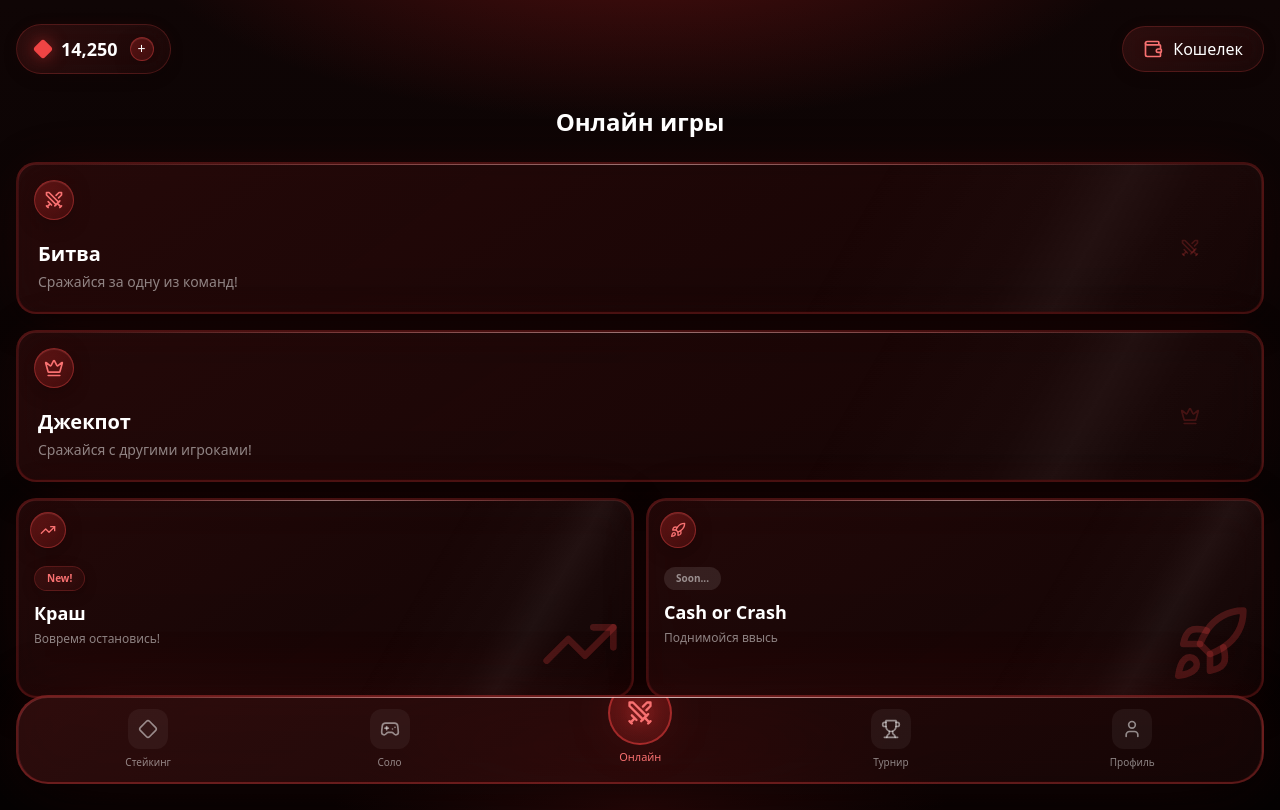
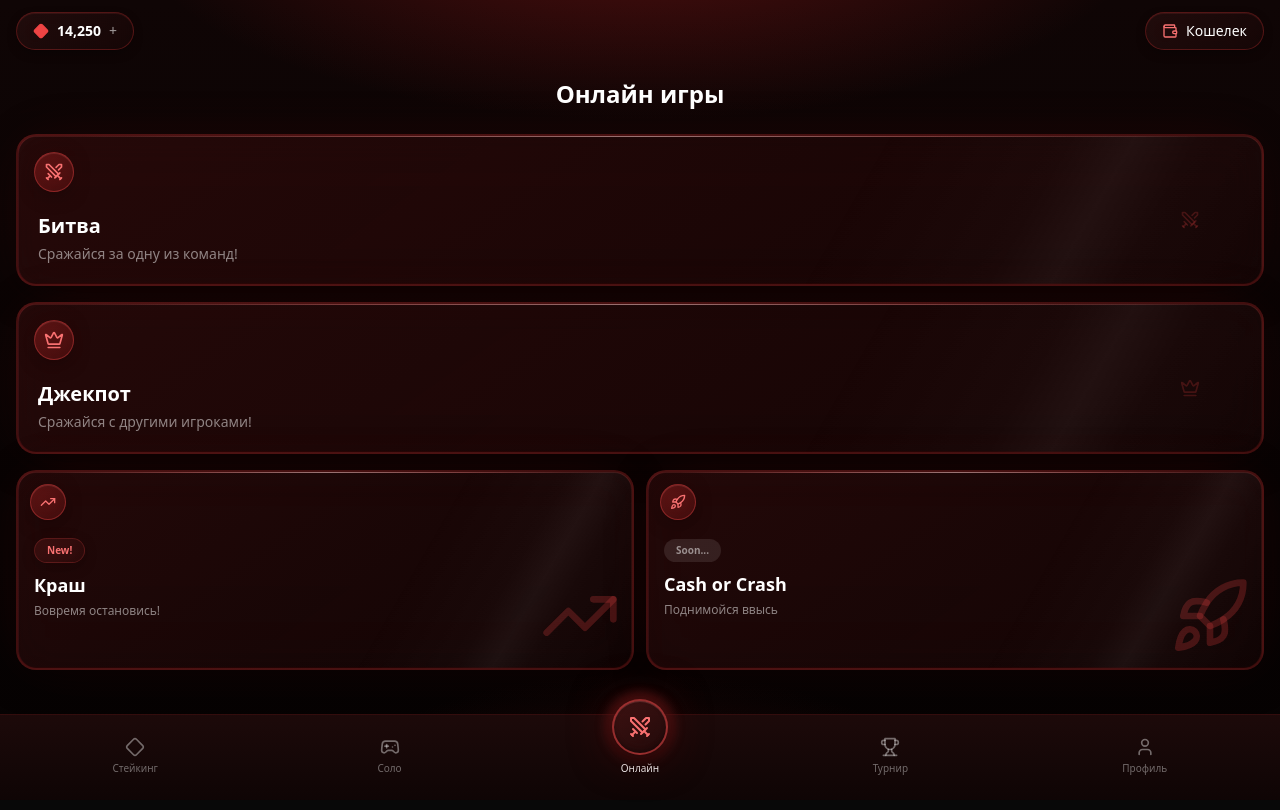
Before and after one commit to vetimot1-oss/test, a Next.js app: page / in a window 1280 px wide. Built offline with nearby package versions, Linux system fonts and the light colour scheme.

Commit message:
fix: update navigation bar design to match reference
Update header buttons, hide scrollbar, redesign navigation bar with new styles

```diff
--- a/app/globals.css
+++ b/app/globals.css
@@ -48,6 +48,13 @@
 @layer base {
   * {
     border-color: hsl(var(--border));
+    /* Hide scrollbar */
+    scrollbar-width: none;
+    -ms-overflow-style: none;
+  }
+
+  *::-webkit-scrollbar {
+    display: none;
   }
 
   body {
@@ -56,6 +63,7 @@
     font-family: system-ui, -apple-system, BlinkMacSystemFont, 'Segoe UI', sans-serif;
     -webkit-font-smoothing: antialiased;
     -moz-osx-font-smoothing: grayscale;
+    overflow-x: hidden;
   }
 }
 
@@ -343,6 +351,59 @@
   .icon-glow {
     filter: drop-shadow(0 0 8px rgba(255, 60, 60, 0.5));
   }
+
+  /* Header pill - smaller, subtle */
+  .header-pill {
+    background: linear-gradient(
+      135deg,
+      rgba(40, 15, 15, 0.7) 0%,
+      rgba(25, 8, 8, 0.6) 100%
+    );
+    backdrop-filter: blur(10px) saturate(1.3);
+    -webkit-backdrop-filter: blur(10px) saturate(1.3);
+    border-radius: 9999px;
+    border: 1px solid rgba(255, 60, 60, 0.25);
+    padding: 8px 16px;
+    box-shadow:
+      inset 0 1px 0 0 rgba(255, 100, 100, 0.1),
+      0 4px 12px -4px rgba(0, 0, 0, 0.5);
+  }
+
+  /* Navigation bar */
+  .nav-bar {
+    background: linear-gradient(
+      180deg,
+      rgba(30, 10, 10, 0.95) 0%,
+      rgba(15, 5, 5, 0.98) 100%
+    );
+    border-top: 1px solid rgba(255, 60, 60, 0.15);
+  }
+
+  /* Center nav button */
+  .nav-center-btn {
+    background: linear-gradient(
+      145deg,
+      rgba(60, 20, 20, 0.8) 0%,
+      rgba(30, 10, 10, 0.9) 100%
+    );
+    backdrop-filter: blur(20px) saturate(1.5);
+    -webkit-backdrop-filter: blur(20px) saturate(1.5);
+    border: 2px solid rgba(255, 60, 60, 0.3);
+    box-shadow:
+      inset 0 1px 0 0 rgba(255, 120, 120, 0.15),
+      inset 0 -2px 4px 0 rgba(0, 0, 0, 0.3),
+      0 8px 24px -4px rgba(0, 0, 0, 0.6),
+      0 0 40px -10px rgba(180, 30, 30, 0.4);
+  }
+
+  .nav-center-btn.active {
+    border-color: rgba(255, 80, 80, 0.5);
+    box-shadow:
+      inset 0 1px 0 0 rgba(255, 150, 150, 0.2),
+      inset 0 -2px 4px 0 rgba(0, 0, 0, 0.3),
+      0 8px 24px -4px rgba(0, 0, 0, 0.6),
+      0 0 50px -8px rgba(200, 40, 40, 0.5);
+  }
 }
 
 /* Animations */
--- a/app/layout.tsx
+++ b/app/layout.tsx
@@ -21,7 +21,7 @@ export default function RootLayout({
 }>) {
   return (
     <html lang="ru" className="dark">
-      <body className="antialiased overflow-x-hidden">
+      <body className="antialiased overflow-hidden">
         {children}
       </body>
     </html>
--- a/app/page.tsx
+++ b/app/page.tsx
@@ -27,20 +27,18 @@ export default function Home() {
       <GlassFilters />
 
       {/* Header */}
-      <header className="px-4 pt-6 pb-4 flex items-center justify-between">
+      <header className="px-4 pt-3 pb-3 flex items-center justify-between gap-4">
         {/* Balance */}
-        <div className="glass-pill px-4 py-2.5 flex items-center gap-2">
-          <Diamond className="w-5 h-5 text-red-500 fill-red-500 icon-glow" />
-          <span className="text-lg font-semibold">{balance.toLocaleString()}</span>
-          <button className="ml-1 w-6 h-6 rounded-full glass-button flex items-center justify-center text-sm font-medium">
-            +
-          </button>
+        <div className="header-pill flex items-center gap-2">
+          <Diamond className="w-4 h-4 text-red-500 fill-red-500" />
+          <span className="text-sm font-semibold">{balance.toLocaleString()}</span>
+          <span className="text-white/60 text-sm">+</span>
         </div>
 
         {/* Wallet Button */}
-        <button className="glass-pill px-5 py-2.5 flex items-center gap-2.5">
-          <Wallet className="w-5 h-5 text-red-400" />
-          <span className="font-medium">Кошелек</span>
+        <button className="header-pill flex items-center gap-2">
+          <Wallet className="w-4 h-4 text-red-400" />
+          <span className="text-sm font-medium">Кошелек</span>
         </button>
       </header>
 
@@ -54,7 +52,9 @@ export default function Home() {
       </main>
 
       {/* Bottom Navigation */}
-      <nav className="fixed bottom-4 left-4 right-4 glass-heavy rounded-[2rem] px-2 py-3 flex items-center justify-around">
+      <nav className="fixed bottom-0 left-0 right-0 z-50">
+        {/* Main nav bar */}
+        <div className="nav-bar mx-0 px-2 pt-2 pb-6 flex items-end justify-around">
           <NavItem
             icon={<Diamond className="w-5 h-5" />}
             label="Стейкинг"
@@ -68,23 +68,25 @@ export default function Home() {
             onClick={() => setActiveTab('solo')}
           />
 
-        {/* Center button - Online */}
+          {/* Center button - Online (raised) */}
+          <div className="flex flex-col items-center -mt-6 relative">
             <button
               onClick={() => setActiveTab('online')}
-          className="flex flex-col items-center gap-1 -mt-8"
+              className="relative"
             >
-          <div className={`w-16 h-16 rounded-full flex items-center justify-center relative ${
-            activeTab === 'online'
-              ? 'bg-gradient-to-b from-red-600/30 to-red-900/40 border-2 border-red-500/50'
-              : 'glass'
+              {/* Outer glow ring */}
+              <div className="absolute -inset-2 rounded-full bg-gradient-to-b from-red-900/40 to-red-950/60 blur-sm" />
+              {/* Main button */}
+              <div className={`relative w-14 h-14 rounded-full flex items-center justify-center nav-center-btn ${
+                activeTab === 'online' ? 'active' : ''
               }`}>
-            <div className="absolute inset-0 rounded-full bg-red-500/10 blur-xl" />
-            <Swords className={`w-7 h-7 relative z-10 ${activeTab === 'online' ? 'text-red-400 icon-glow' : 'text-white/70'}`} />
+                <Swords className={`w-6 h-6 ${activeTab === 'online' ? 'text-red-400' : 'text-white/60'}`} />
               </div>
-          <span className={`text-[11px] font-medium ${activeTab === 'online' ? 'text-red-400' : 'text-white/50'}`}>
+            </button>
+            <span className={`text-[10px] mt-1.5 font-medium ${activeTab === 'online' ? 'text-white' : 'text-white/40'}`}>
               Онлайн
             </span>
-        </button>
+          </div>
 
           <NavItem
             icon={<Trophy className="w-5 h-5" />}
@@ -97,7 +99,9 @@ export default function Home() {
             label="Профиль"
             active={activeTab === 'profile'}
             onClick={() => setActiveTab('profile')}
+            showStar={activeTab === 'profile'}
           />
+        </div>
       </nav>
     </div>
   );
@@ -107,28 +111,33 @@ function NavItem({
   icon,
   label,
   active,
-  onClick
+  onClick,
+  showStar
 }: {
   icon: React.ReactNode;
   label: string;
   active: boolean;
   onClick: () => void;
+  showStar?: boolean;
 }) {
   return (
     <button
       onClick={onClick}
-      className="flex flex-col items-center gap-1.5"
+      className="flex flex-col items-center gap-1 w-16 relative"
     >
-      <div className={`w-10 h-10 rounded-xl flex items-center justify-center ${
-        active ? 'glass-button' : 'bg-white/5'
-      }`}>
-        <span className={active ? 'text-red-400 icon-glow' : 'text-white/50'}>
+      <div className={`relative ${active ? 'text-red-400' : 'text-white/40'}`}>
         {icon}
-        </span>
       </div>
-      <span className={`text-[10px] ${active ? 'text-red-400' : 'text-white/50'}`}>
+      <span className={`text-[10px] font-medium ${active ? 'text-white' : 'text-white/40'}`}>
         {label}
       </span>
+      {showStar && (
+        <div className="absolute -top-1 -right-1 w-3 h-3 text-yellow-400">
+          <svg viewBox="0 0 24 24" fill="currentColor" className="w-full h-full">
+            <path d="M12 2l3.09 6.26L22 9.27l-5 4.87 1.18 6.88L12 17.77l-6.18 3.25L7 14.14 2 9.27l6.91-1.01L12 2z"/>
+          </svg>
+        </div>
+      )}
     </button>
   );
 }
```
Lines whose indentation alone changed are shown as unchanged.
